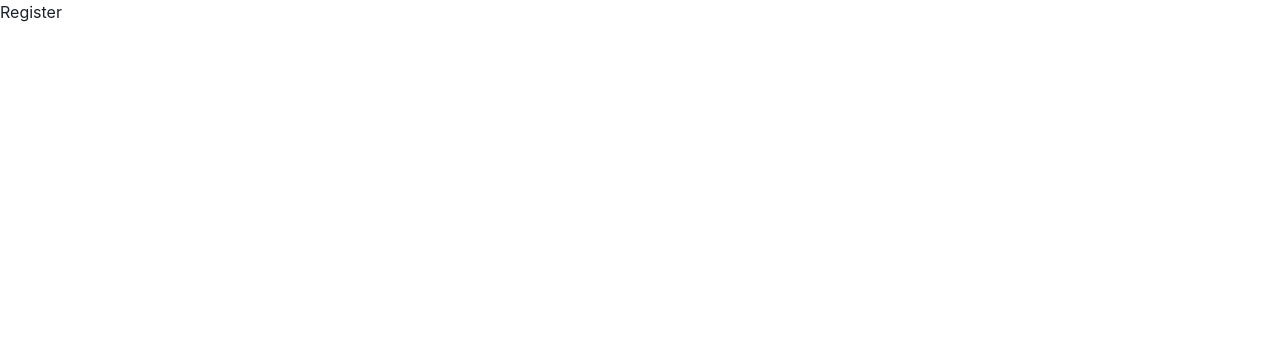
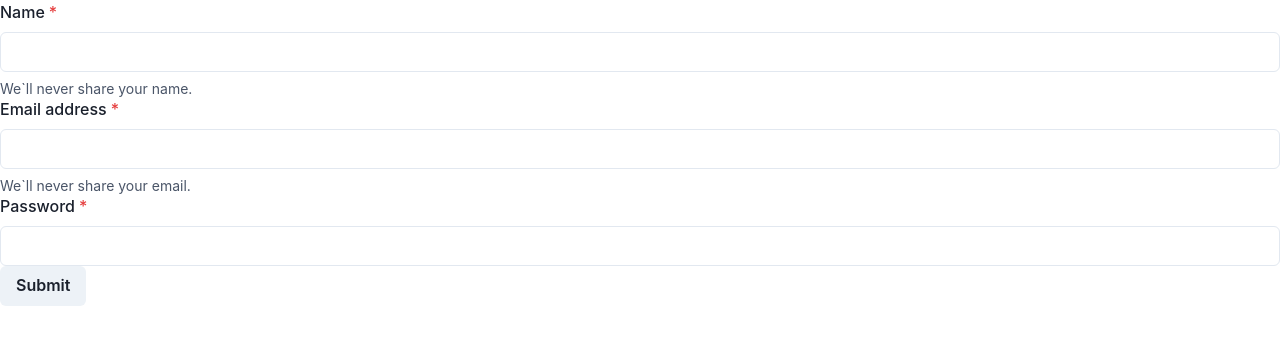
Before and after one commit to valpas312/nodejs-mysql-front, a React (Vite) app: page /register in a window 1280 px wide. Shown: the top 344 px of the page. Built offline with nearby package versions, Linux system fonts and the light colour scheme.

Commit message:
componente register

```diff
--- a/src/pages/Register.jsx
+++ b/src/pages/Register.jsx
@@ -1,8 +1,70 @@
+import { useState } from "react";
+import { API_URL } from "../utils/constantes";
+import axios from "axios";
+import { useMutation } from "@tanstack/react-query";
+import {
+  FormControl,
+  FormLabel,
+  FormHelperText,
+  Input,
+  Box,
+  Button,
+} from "@chakra-ui/react";
 
 const Register = () => {
+  const [email, setEmail] = useState("");
+  const [password, setPassword] = useState("");
+  const [name, setName] = useState("");
+
+  const { mutate, error, data } = useMutation({
+    mutationKey: ["login"],
+    mutationFn: () => axios.post(`${API_URL}/register`, { name, email, password, salary: 0 })
+      .then((res) => console.log(res.data))
+      .catch((err) => {
+        throw new Error(err.response.data.message);
+      })
+    ,
+  });
+
+  const handleOnChange = (event) => {
+    const { name, value } = event.target;
+    if (name === "email") {
+      setEmail(value);
+    } else if (name === "password") {
+      setPassword(value);
+    } else if (name === "name") {
+      setName(value);
+    }
+  };
+  const handleSubmit = (event) => {
+    event.preventDefault();
+    mutate();
+  };
   return (
-    <div>Register</div>
-  )
-}
+    <Box as="form" onSubmit={handleSubmit}>
+      <FormControl isRequired id="name">
+        <FormLabel>Name</FormLabel>
+        <Input name="name" type="name" onChange={handleOnChange} />
+        <FormHelperText>We`ll never share your name.</FormHelperText>
+      </FormControl>
 
-export default Register
+      <FormControl isRequired id="email">
+        <FormLabel>Email address</FormLabel>
+        <Input name="email" type="email" onChange={handleOnChange} />
+        <FormHelperText>We`ll never share your email.</FormHelperText>
+      </FormControl>
+
+      <FormControl isRequired id="password">
+        <FormLabel>Password</FormLabel>
+        <Input name="password" type="password" onChange={handleOnChange} />
+      </FormControl>
+
+      <Button type="submit">Submit</Button>
+
+      {error && <p>Error: {error.message}</p>}
+      {data && <p>{data.message}</p>}
+    </Box>
+  );
+};
+
+export default Register;
```
